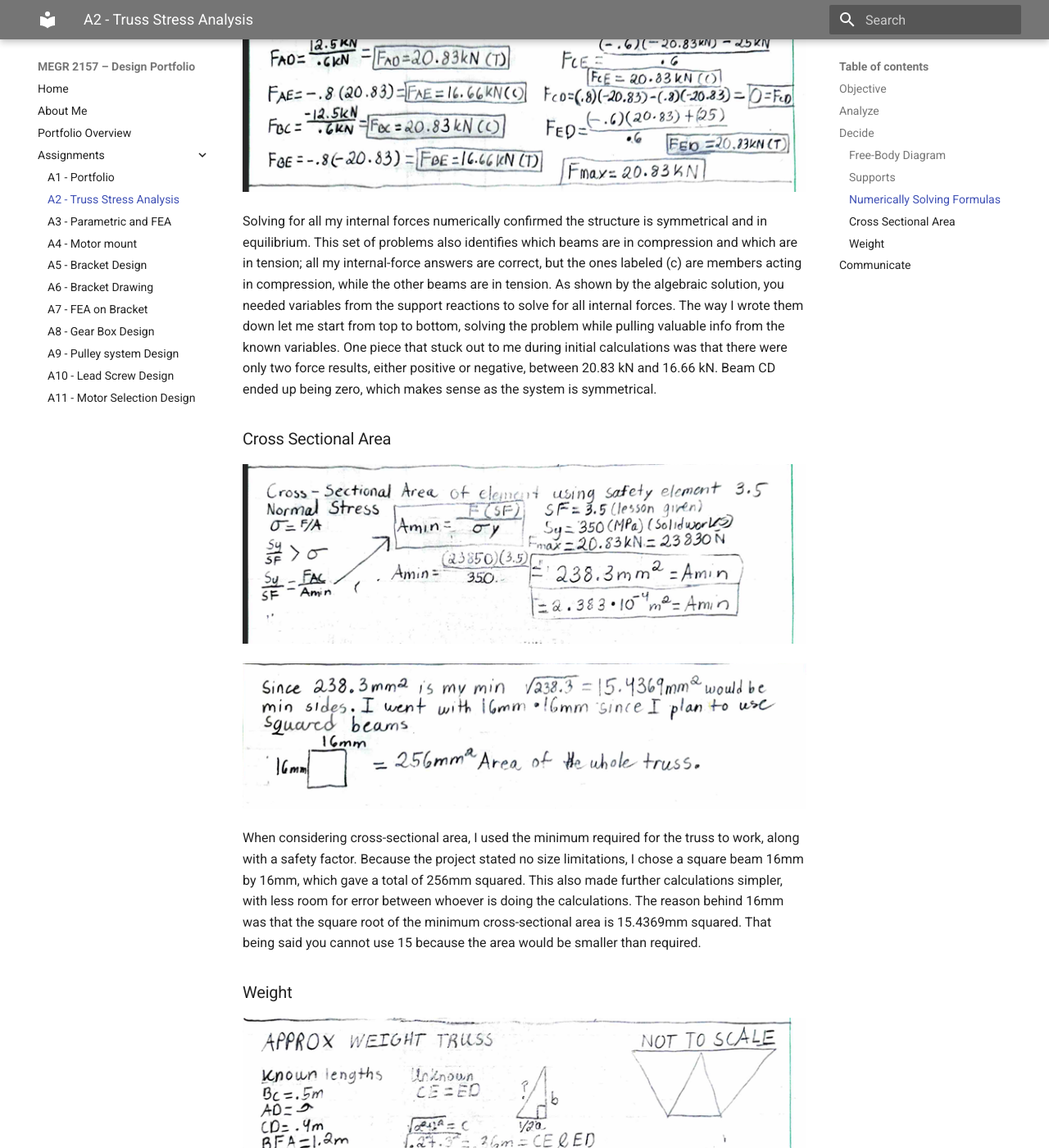
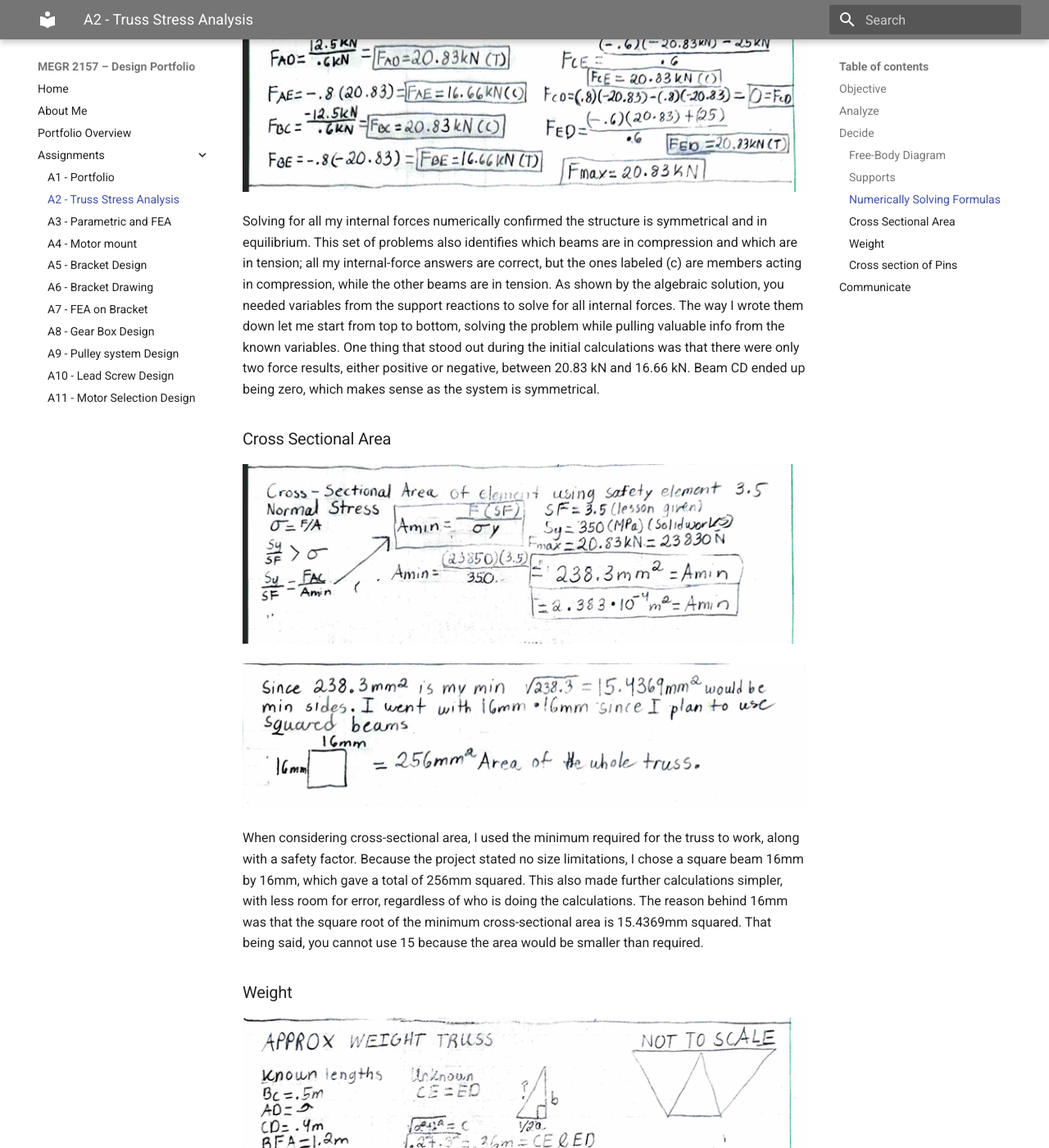
Before and after one commit to JHernPR/MEGR-2157-portfolio, an MkDocs documentation site: the page built from docs/assignments/A02/index.md, in a window 1280 px wide and 1400 px high, scrolled down 3124 px. Shown: the whole window at 82% size. Built offline with MkDocs 1.6.1 and Material for MkDocs 9.7.7, drawn with Linux system fonts in a browser that asks for light colours; some of the changed text lies outside the part shown.

Commit message:
Update index.md

```diff
--- a/docs/assignments/A02/index.md
+++ b/docs/assignments/A02/index.md
@@ -1,7 +1,7 @@
 # A2 – Truss Stress Analysis
 
 ## Objective
-The purpose of this assignment was to design a truss with given parameters and distances from point to point, along with given loads at two of the points. We had a window from 20 to 30 kN to choose from; I went with 25 kN. The original prompt calls for A500 steel, but because SolidWorks doesn't have it, I chose AISI 1020 Steel, Cold-Rolled, and gathered any needed information directly from the SolidWorks Materials tab. I modeled and analyzed the final design in SolidWorks to verify whether it met the required strength and safety factors.
+The purpose of this assignment was to design a truss with given parameters and distances from point to point, along with given loads at two of the points. We had a window of 20 to 30 kN to choose from; I chose 25 kN. The original prompt calls for A500 steel, but because SolidWorks doesn't have it, I chose AISI 1020 Steel, Cold-Rolled, and gathered any needed information directly from the SolidWorks Materials tab. I modeled and analyzed the final design in SolidWorks to verify whether it met the required strength and safety factors.
 
 + Design a lightweight planar truss using A500 steel or an alternative material.
 + Create free body diagrams (FBDs) for joints and critical pins.
@@ -45,7 +45,7 @@ Once I sketched and properly labeled the FBDs with their respective forces, I st
 ![Num](A2_num_forces.PNG)
 
 Solving for all my internal forces numerically confirmed the structure is symmetrical and in equilibrium. This set of problems also identifies which beams are in compression and which are in tension; all my internal-force answers are correct, but the ones labeled (c) are members acting in compression, while the other beams are in tension. As shown by the algebraic solution, you needed variables from the support reactions to solve for all internal forces. The way I wrote them down let me start from top to bottom, solving the problem while pulling valuable info from the known variables.
-One piece that stuck out to me during initial calculations was that there were only two force results, either positive or negative, between 20.83 kN and 16.66 kN. Beam CD ended up being zero, which makes sense as the system is symmetrical.
+One thing that stood out during the initial calculations was that there were only two force results, either positive or negative, between 20.83 kN and 16.66 kN. Beam CD ended up being zero, which makes sense as the system is symmetrical.
 
 ### Cross Sectional Area
 
@@ -53,11 +53,14 @@ One piece that stuck out to me during initial calculations was that there were o
 
 ![Area](A2_area_PT2.PNG)
 
-When considering cross-sectional area, I used the minimum required for the truss to work, along with a safety factor. Because the project stated no size limitations, I chose a square beam 16mm by 16mm, which gave a total of 256mm squared. This also made further calculations simpler, with less room for error between whoever is doing the calculations. The reason behind 16mm was that the square root of the minimum cross-sectional area is 15.4369mm squared. That being said you cannot use 15 because the area would be smaller than required.
+When considering cross-sectional area, I used the minimum required for the truss to work, along with a safety factor. Because the project stated no size limitations, I chose a square beam 16mm by 16mm, which gave a total of 256mm squared. This also made further calculations simpler, with less room for error, regardless of who is doing the calculations. The reason behind 16mm was that the square root of the minimum cross-sectional area is 15.4369mm squared. That being said, you cannot use 15 because the area would be smaller than required.
 
 ### Weight
 ![Weight](A2_Weight.PNG)
 
 Now that I have the specific area needed for the project to work, I can start figuring out the weight of my truss. Adding all of my beams, I got 3.32mm or 3320mm. The reason for the square root formula in this image was to split the middle triangle to find the real distance of beams CE and DE. This meant that I now have my length, area, and density, which came from SolidWorks. Having all these variables allowed me to multiply them together; all mm units cancel out, leaving kg for the weight: 6.68kg.
 
+### Cross section of Pins
+![pin-Information](
+
 ## Communicate
```
